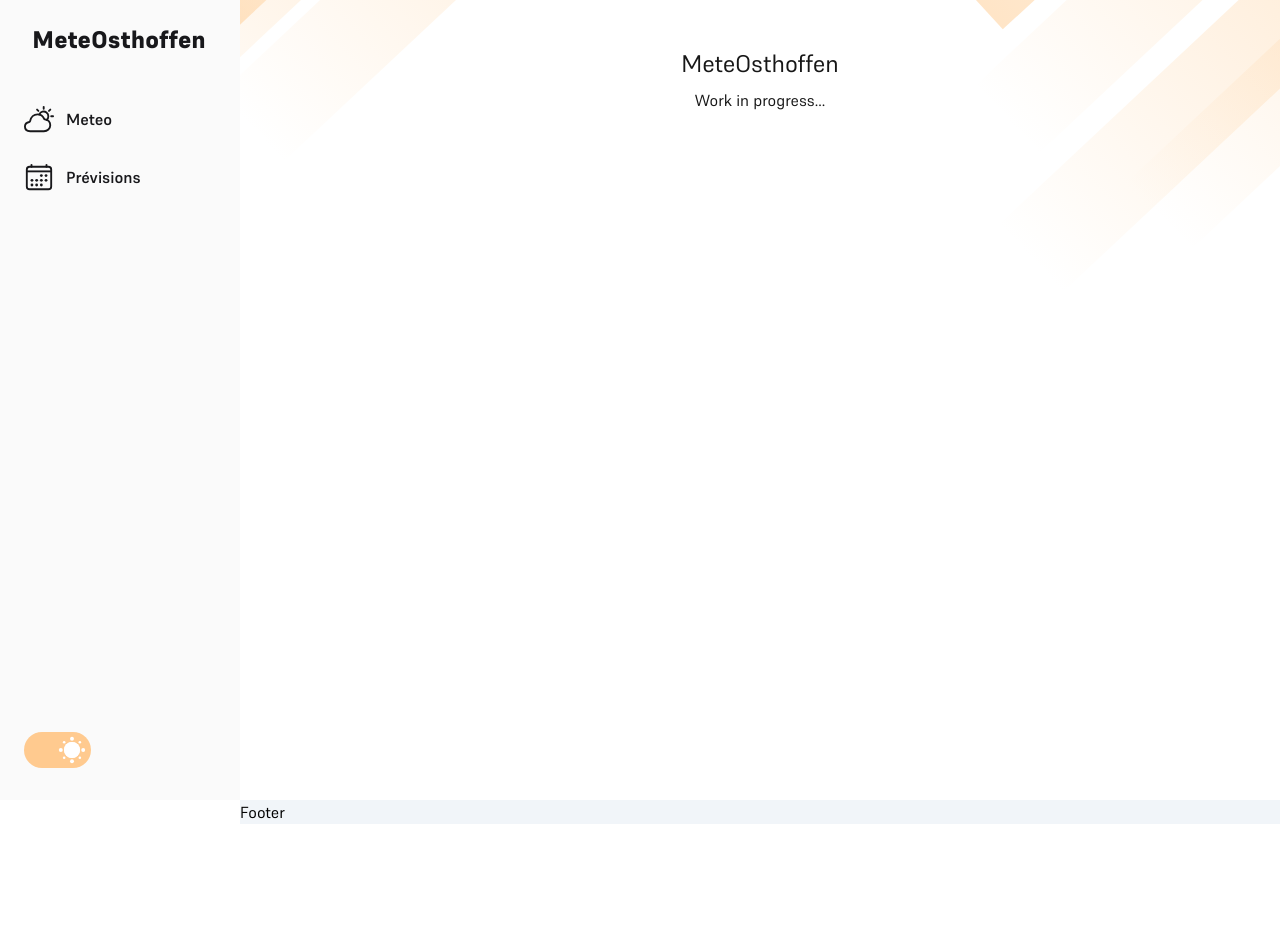
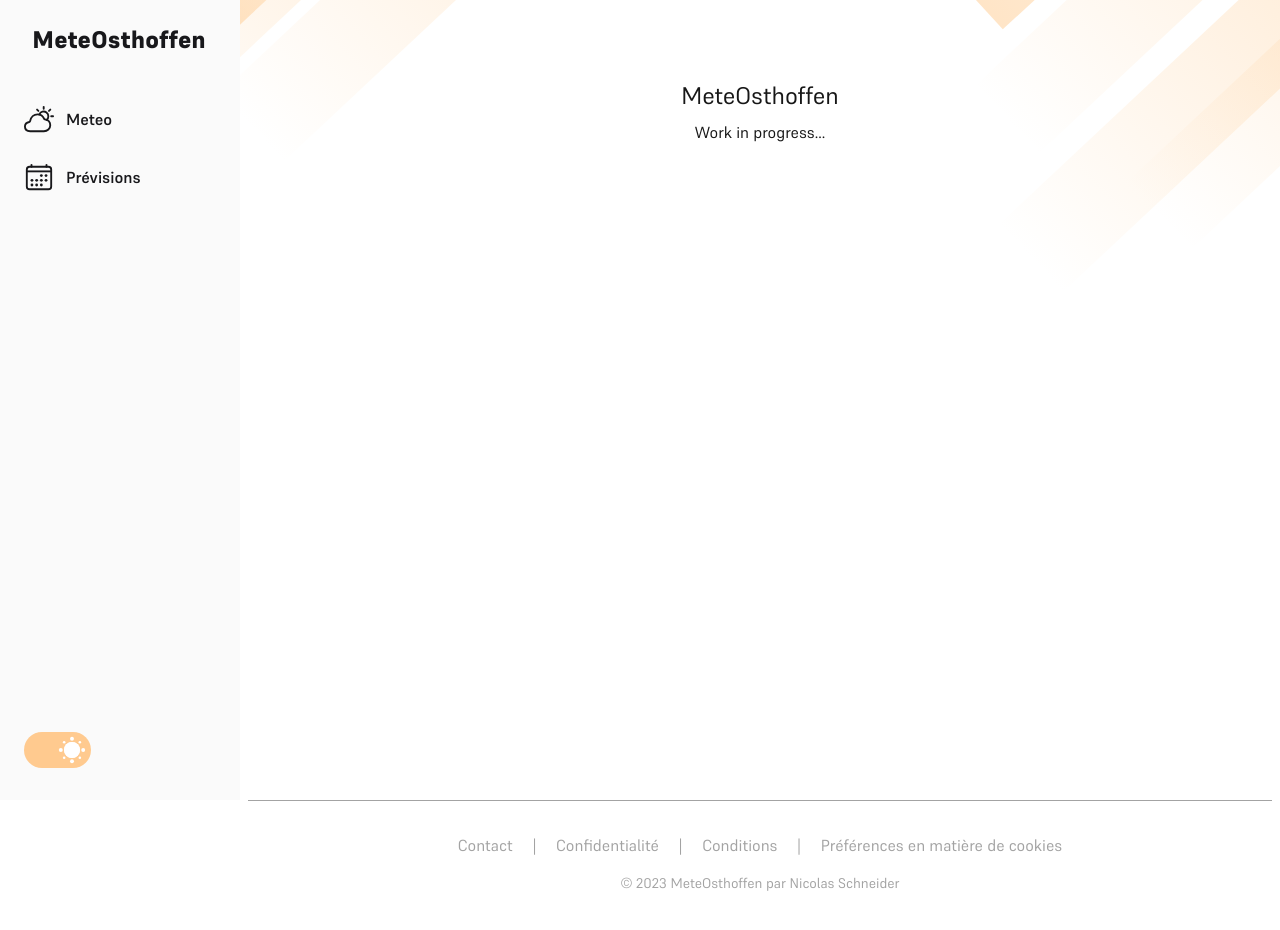
Before and after one commit to SchneiderNicolas/meteosthoffen, a React (Create React App) app: page / in a window 1280 px wide. Shown: the top 930 px of the page. Before the commit the page ends 824 px from the top, so only its background shows below. Built offline with nearby package versions, Linux system fonts and the light colour scheme.

Commit message:
feat: footer and layout

```diff
--- a/src/App.tsx
+++ b/src/App.tsx
@@ -4,9 +4,13 @@ import MainLayout from './components/containers/MainLayout';
 function App() {
   return (
     <MainLayout>
-      <div className="flex flex-col justify-center items-center pt-12 text-neutral-900 dark:text-zinc-300">
-        <h1 className="text-2xl">MeteOsthoffen</h1>
-        <p className="mt-2">Work in progress...</p>
+      <div className="flex justify-center items-center">
+        <div className="w-full xl:w-256 px-2 sm:px-4 lg:px-8 xl:px-0 pt-20">
+          <div className="flex flex-col justify-center items-center text-neutral-900 dark:text-zinc-300 transition-none">
+            <h1 className="text-2xl">MeteOsthoffen</h1>
+            <p className="mt-2">Work in progress...</p>
+          </div>
+        </div>
       </div>
     </MainLayout>
   );
--- a/src/components/containers/Background.tsx
+++ b/src/components/containers/Background.tsx
@@ -11,10 +11,7 @@ const Background = ({ children }: BackgroundProps) => {
     theme === 'dark' ? 'hsl(259, 95%, 22%)' : 'hsl(32, 100%, 78%)';
   return (
     <section className="relative z-[1] min-h-screen bg-white dark:bg-black-800 transition-colors duration-300">
-      <div className="relative z-[2]">
-        {children}
-        <div className="h-[600px]"></div>
-      </div>
+      <div className="relative z-[2]">{children}</div>
 
       <figure
         className="absolute top-0 left-0 pointer-events-none w-full h-full overflow-hidden z-[1]"
--- a/src/components/footer/Footer.tsx
+++ b/src/components/footer/Footer.tsx
@@ -1,7 +1,48 @@
 import React from 'react';
+import { useResponsive } from '../../hooks/useResponsive';
 
 const Footer = () => {
-  return <div className="bg-slate-100">Footer</div>;
+  const { isPhone } = useResponsive();
+  return (
+    <div className="flex justify-center items-center">
+      <div className="w-full xl:w-256 px-0 sm:p-4 lg:p-8 xl:p-0">
+        <footer className="pb-8 sm:pb-4 xl:pb-10 bg-white dark:bg-black-800">
+          <hr className="border-neutral-400 sm:mx-auto pb-8" />
+          <div className="block text-center space-x-4 text-neutral-400 pb-4">
+            <a href="/contact" className="hover:underline">
+              Contact
+            </a>
+            <span className="cursor-default"> | </span>
+            <a href="/privacy" className="hover:underline">
+              Confidentialité
+            </a>
+            <span className="cursor-default"> | </span>
+            <a href="/terms" className="hover:underline">
+              Conditions
+            </a>
+            {isPhone ? <br /> : <span className="cursor-default"> | </span>}
+            <a href="/privacy" className="hover:underline">
+              Préférences en matière de cookies
+            </a>
+          </div>
+          <div className="flex flex-col sm:flex-row items-center justify-center text-sm text-neutral-400">
+            <span className="">
+              © 2023 MeteOsthoffen{!isPhone && <span>&nbsp;</span>}
+            </span>
+            <span>
+              par{' '}
+              <a
+                href="https://nicolas-schneider.fr/"
+                className="hover:underline"
+              >
+                Nicolas Schneider
+              </a>
+            </span>
+          </div>
+        </footer>
+      </div>
+    </div>
+  );
 };
 
 export default Footer;
--- a/src/components/sidebar/SidebarButtons.tsx
+++ b/src/components/sidebar/SidebarButtons.tsx
@@ -17,7 +17,7 @@ type SidebarButtonProps = {
 const SidebarButton = ({ name, icon, onClick }: SidebarButtonProps) => {
   return (
     <div
-      className="cursor-pointer w-60 md:w-full flex items-center p-2 text-base font-semibold text-zinc-900 dark:text-zinc-50 rounded-lg hover:bg-peach dark:hover:bg-paua"
+      className="cursor-pointer w-60 md:w-full flex items-center p-2 text-base font-semibold text-zinc-900 dark:text-zinc-50 rounded-lg hover:bg-peach dark:hover:bg-paua transition-none"
       onClick={onClick}
     >
       {icon}
@@ -34,7 +34,7 @@ const SidebarButtons = ({ navigateHome, isMobile }: SidebarButtonsProps) => {
         icon={
           <IoPartlySunnyOutline
             size={30}
-            className="text-zinc-900 dark:text-zinc-50"
+            className="text-zinc-900 dark:text-zinc-50 transition-none"
           />
         }
         onClick={navigateHome}
@@ -44,7 +44,7 @@ const SidebarButtons = ({ navigateHome, isMobile }: SidebarButtonsProps) => {
         icon={
           <IoCalendarOutline
             size={30}
-            className="text-zinc-900 dark:text-zinc-50"
+            className="text-zinc-900 dark:text-zinc-50 transition-none"
           />
         }
         onClick={navigateHome}
--- a/src/hooks/useResponsive.ts
+++ b/src/hooks/useResponsive.ts
@@ -3,9 +3,11 @@ import { useMediaQuery } from 'react-responsive';
 export const useResponsive = () => {
   const isDesktopOrTablet = useMediaQuery({ minWidth: 1024 });
   const isMobile = useMediaQuery({ maxWidth: 764 });
+  const isPhone = useMediaQuery({ maxWidth: 640 });
 
   return {
     isDesktopOrTablet,
     isMobile,
+    isPhone,
   };
 };
--- a/src/styles/index.css
+++ b/src/styles/index.css
@@ -3,26 +3,14 @@
 @tailwind components;
 @tailwind utilities;
 
-:root {
-  --darkbg: #251d29;
-  --darkt: #ffd1f7;
-  --lightbg: #fff;
-  --lightt: #d43370;
-
-  --toggleHeight: 16em;
-  --toggleWidth: 30em;
-  --toggleBtnRadius: 10em;
-
-  --bgColor--night: #423966;
-  --toggleBtn-bgColor--night: var(--bgColor--night);
-  --bgColor--day: #9ee3fb;
-  --toggleBtn-bgColor--day: var(--bgColor--day);
+body {
+  @apply bg-white dark:bg-black-800;
+  margin: 0;
+  @apply font-Supreme;
 }
 
-body {
-  overflow: hidden;
-  margin: 0;
-  @apply font-Supreme;
+body * {
+  @apply transition-colors duration-300;
 }
 
 /**
--- a/tailwind.config.js
+++ b/tailwind.config.js
@@ -21,6 +21,18 @@ module.exports = {
         'Supreme': ['Supreme', 'sans-serif'],
         'Monoton': ['Monoton', 'cursive']
      },
+      width: {
+        '112': '28rem', /* 448px */
+        '128': '32rem', /* 512px */
+        '144': '36rem', /* 576px */
+        '160': '40rem', /* 640px */
+        '176': '44rem', /* 704px */
+        '192': '48rem', /* 768px */
+        '208': '52rem', /* 832px */
+        '224': '56rem', /* 896px */
+        '240': '60rem', /* 960px */
+        '256': '64rem', /* 1024px */
+      }
     },
   },
   plugins: [],
```
